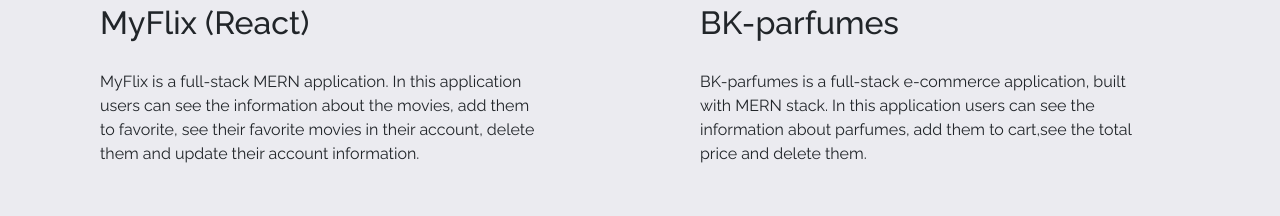
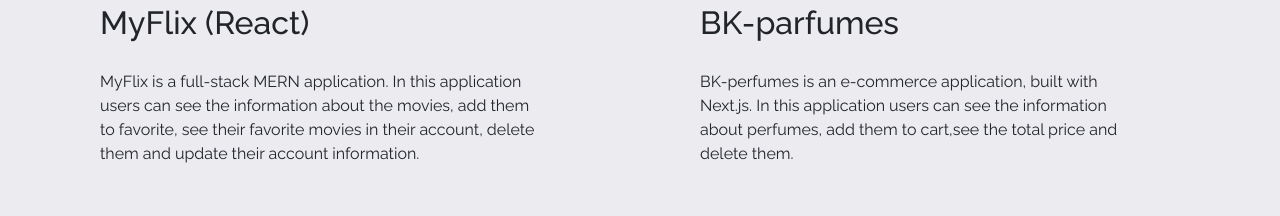
Before and after one commit to Begli0102/React-portfolio, a React (Create React App) app: page /projects in a window 1280 px wide. Shown: the part 264-480 px from the top of the page. Built offline with nearby package versions, Linux system fonts and the light colour scheme; grey boxes are pictures that could not be loaded; the HTML template or start-up script is replaced by a standard one.

Commit message:
updated info about bk perfumes app

```diff
--- a/src/components/Projects/Projects.js
+++ b/src/components/Projects/Projects.js
@@ -5,7 +5,7 @@
 
 import urlshortener from '../../images/urlshortener.png'
 import mainView from '../../images/main-view.png'
-import parfumes from '../../images/parfumes.png'
+import parfumes from '../../images/perfumes.PNG'
 import image from '../../images/image.png'
 import words from '../../images/words.png'
 
@@ -52,9 +52,9 @@
             <div className='project-info'>
               <h1>BK-parfumes</h1>
               <p>
-                BK-parfumes is a full-stack e-commerce application, built with
-                MERN stack. In this application users can see the information
-                about parfumes, add them to cart,see the total price and delete
+                BK-perfumes is an e-commerce application, built with
+                Next.js. In this application users can see the information
+                about perfumes, add them to cart,see the total price and delete
                 them.
               </p>
             </div>
@@ -68,10 +68,10 @@
               />
             </div>
             <div className='details'>
-              <a href='https://bkperfumes.netlify.app'>
+              <a href='https://bk-perfumes.vercel.app/'>
                 <button>Live</button>
               </a>
-              <a href='https://github.com/Begli0102/bk-parfumes'>
+              <a href='https://github.com/Begli0102/BK_perfume_next.js'>
                 <button>Code</button>
               </a>
             </div>
```
Also changed, not shown: src/images/parfumes.png (deleted), 1 other file (tests, documents, lock files or other folders).
